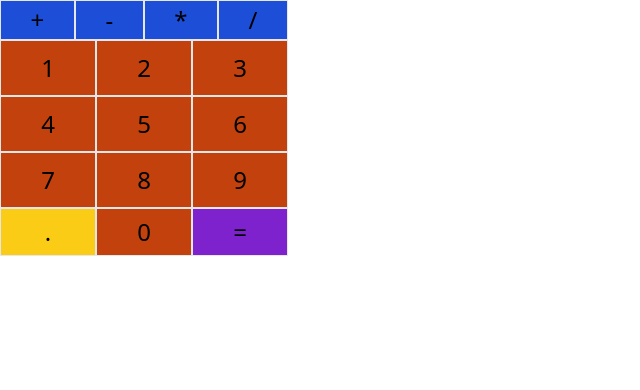
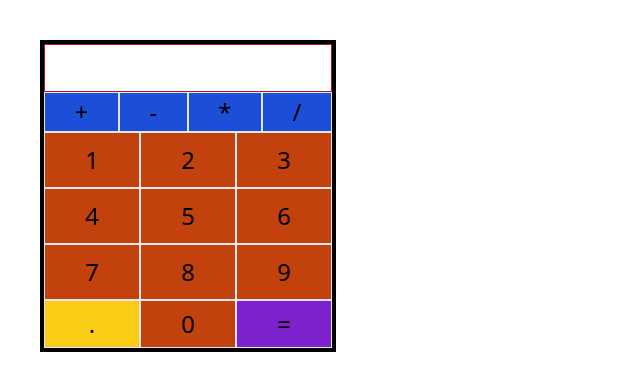
Before and after one commit to lawal-mj/react-calculator, a React (Create React App) app: page / in a window 1280 px wide. Shown: the top 390 px of the page, without its empty margins (0-640 px from the left). Built offline with nearby package versions, Linux system fonts and the light colour scheme.

Commit message:
add outline

```diff
--- a/src/App.js
+++ b/src/App.js
@@ -1,8 +1,10 @@
 import Numpad from "./Numpad"
+import InputBox from "./InputBox"
 
 export default function App(){
     return (
-        <div>
+        <div className="mt-10 ml-10 border-4 border-black inline-block">
+            <InputBox />
             <Numpad />
         </div>
 
```
